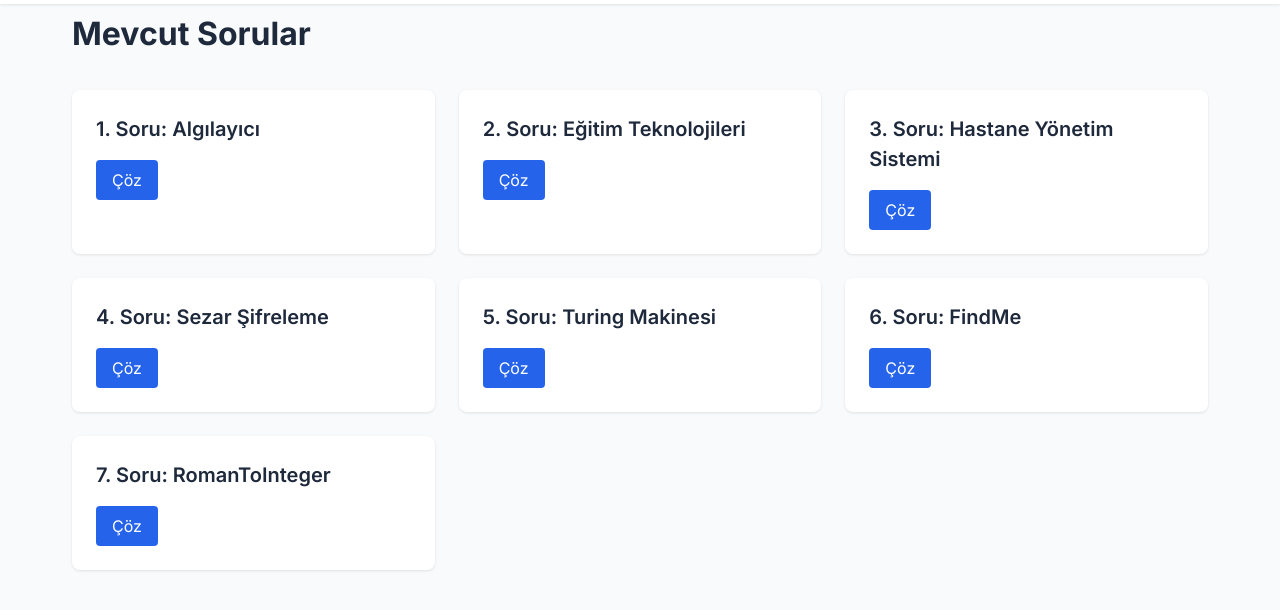
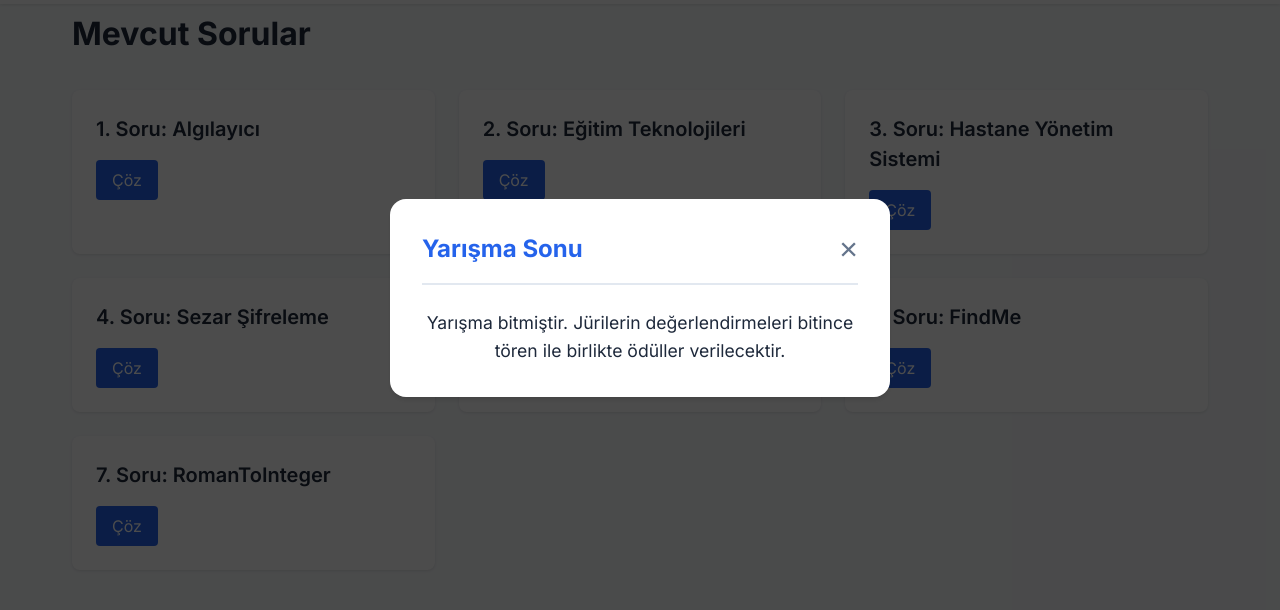
Before and after one commit to Yavuzlar/sifirdan-bire-scoreboard, a plain HTML site: page index.html in a window 1280 px wide. Shown: the part 102-712 px from the top of the page. Drawn offline with Linux system fonts and the light colour scheme.

Commit message:
Pop-up eklendi

```diff
--- a/app.js
+++ b/app.js
@@ -3,6 +3,27 @@ document.addEventListener('DOMContentLoaded', () => {
     loadQuestions();
     loadScoreboard();
     setupNavigation();
+
+    // Popup functionality
+    const popup = document.getElementById('competitionEndPopup');
+    const closeBtn = popup.querySelector('.popup-close');
+
+    // Show popup when page loads
+    setTimeout(() => {
+        popup.classList.add('active');
+    }, 500);
+
+    // Close popup when close button is clicked
+    closeBtn.addEventListener('click', () => {
+        popup.classList.remove('active');
+    });
+
+    // Close popup when clicking outside
+    popup.addEventListener('click', (e) => {
+        if (e.target === popup) {
+            popup.classList.remove('active');
+        }
+    });
 });
 
 function setupNavigation() {
--- a/index.html
+++ b/index.html
@@ -136,6 +136,18 @@
         </section>
     </main>
 
+    <div id="competitionEndPopup" class="popup-overlay">
+        <div class="popup-content">
+            <div class="popup-header">
+                <h2>Yarışma Sonu</h2>
+                <button class="popup-close">&times;</button>
+            </div>
+            <div class="popup-body">
+                <p>Yarışma bitmiştir. Jürilerin değerlendirmeleri bitince tören ile birlikte ödüller verilecektir.</p>
+            </div>
+        </div>
+    </div>
+
     <script src="data.js"></script>
     <script src="app.js"></script>
 </body>
--- a/styles.css
+++ b/styles.css
@@ -436,3 +436,81 @@ h1 {
     color: var(--text-primary);
     line-height: 1.6;
 }
+
+.popup-overlay {
+    position: fixed;
+    top: 0;
+    left: 0;
+    right: 0;
+    bottom: 0;
+    background-color: rgba(0, 0, 0, 0.7);
+    display: flex;
+    justify-content: center;
+    align-items: center;
+    z-index: 2000;
+    opacity: 0;
+    visibility: hidden;
+    transition: all 0.3s ease;
+}
+
+.popup-overlay.active {
+    opacity: 1;
+    visibility: visible;
+}
+
+.popup-content {
+    background: white;
+    padding: 2rem;
+    border-radius: 1rem;
+    width: 90%;
+    max-width: 500px;
+    position: relative;
+    transform: translateY(-20px);
+    transition: transform 0.3s ease;
+    box-shadow: 0 4px 6px -1px rgba(0, 0, 0, 0.1), 0 2px 4px -1px rgba(0, 0, 0, 0.06);
+}
+
+.popup-overlay.active .popup-content {
+    transform: translateY(0);
+}
+
+.popup-header {
+    display: flex;
+    justify-content: space-between;
+    align-items: center;
+    margin-bottom: 1.5rem;
+    padding-bottom: 1rem;
+    border-bottom: 2px solid var(--border-color);
+}
+
+.popup-header h2 {
+    margin: 0;
+    color: var(--primary-color);
+    font-size: 1.5rem;
+}
+
+.popup-close {
+    background: none;
+    border: none;
+    font-size: 2rem;
+    color: var(--text-secondary);
+    cursor: pointer;
+    padding: 0;
+    line-height: 1;
+    transition: color 0.3s ease;
+}
+
+.popup-close:hover {
+    color: var(--primary-color);
+}
+
+.popup-body {
+    color: var(--text-primary);
+    font-size: 1.1rem;
+    line-height: 1.6;
+}
+
+.popup-body p {
+    margin: 0;
+    text-align: center;
+}
```
